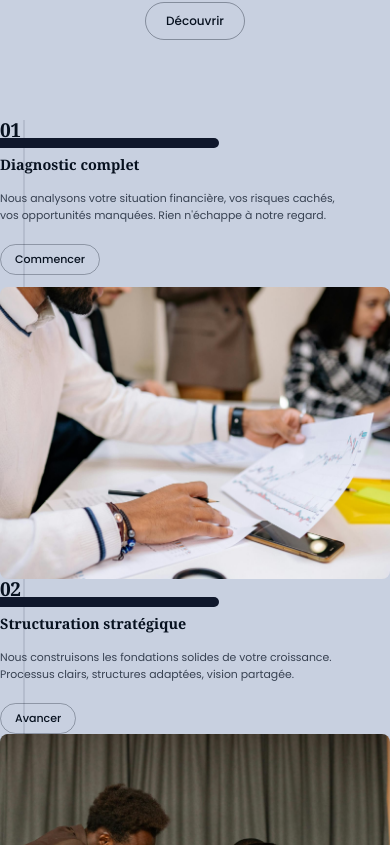
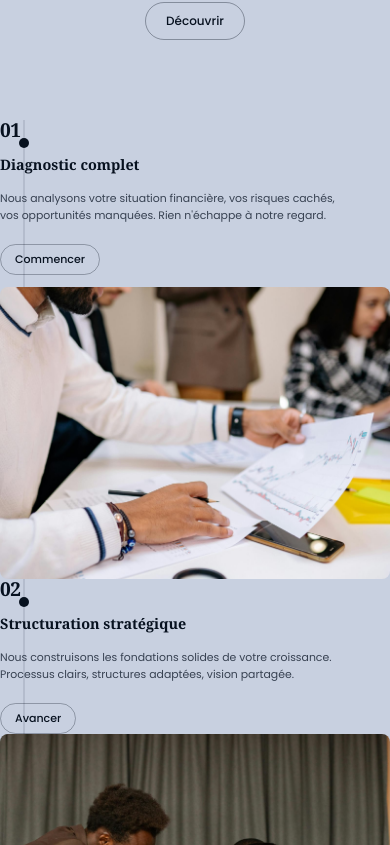
Before and after one commit to AliDev2205/elolamgibhor, a Next.js app: page / in a window 390 px wide. Shown: the part 7519-8364 px from the top of the page. Built offline with nearby package versions, Linux system fonts and the light colour scheme.

Commit message:
fix: restore timeline vertical line and bullet dimensions using inline styles and increase mobile padding to pl-16

```diff
--- a/src/app/page.tsx
+++ b/src/app/page.tsx
@@ -911,7 +911,15 @@ export default function Home() {
           <div className="relative">
 
             {/* Ligne verticale */}
-            <div className="absolute left-6 lg:left-1/2 top-0 bottom-0 w-[1px] bg-slate-900/20 -translate-x-1/2" />
+            <div
+              className="absolute left-6 lg:left-1/2 -translate-x-1/2"
+              style={{
+                top: 0,
+                bottom: 0,
+                width: "1px",
+                backgroundColor: "rgba(7,17,31,0.2)",
+              }}
+            />
 
             {/* Étapes */}
             {[
@@ -952,14 +960,24 @@ export default function Home() {
                 <div className="relative grid grid-cols-1 lg:grid-cols-2 gap-12 lg:gap-0 mb-16 lg:mb-[140px]">
 
                   {/* Bullet central sur la ligne */}
-                  <div className="absolute left-6 lg:left-1/2 top-[18px] -translate-x-1/2 w-2.5 h-2.5 rounded-full bg-slate-900 z-10" />
+                  <div
+                    className="absolute left-6 lg:left-1/2 -translate-x-1/2"
+                    style={{
+                      top: "18px",
+                      width: "10px",
+                      height: "10px",
+                      borderRadius: "50%",
+                      backgroundColor: "#07111F",
+                      zIndex: 10,
+                    }}
+                  />
 
                   {step.side === "right" ? (
                     <>
                       {/* Gauche vide */}
                       <div className="hidden lg:block" />
                       {/* Droite — contenu + photo */}
-                      <div className="w-full text-left flex flex-col items-start pl-12 lg:pl-28 pr-4 lg:pr-0">
+                      <div className="w-full text-left flex flex-col items-start pl-16 lg:pl-28 pr-4 lg:pr-0">
                         <p style={{
                           fontFamily: "Georgia, 'Times New Roman', serif",
                           fontSize: "clamp(1.2rem, 3.5vw, 3.5rem)",
@@ -1014,7 +1032,7 @@ export default function Home() {
                   ) : (
                     <>
                       {/* Gauche — contenu + photo */}
-                      <div className="w-full text-left lg:text-right flex flex-col items-start lg:items-end pl-12 lg:pl-0 pr-4 lg:pr-28">
+                      <div className="w-full text-left lg:text-right flex flex-col items-start lg:items-end pl-16 lg:pl-0 pr-4 lg:pr-28">
                         <p style={{
                           fontFamily: "Georgia, 'Times New Roman', serif",
                           fontSize: "clamp(1.2rem, 3.5vw, 3.5rem)",
```
